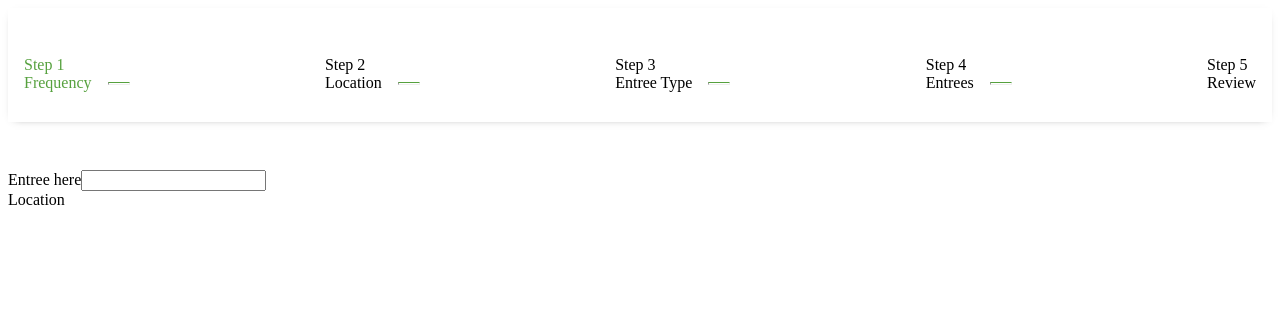
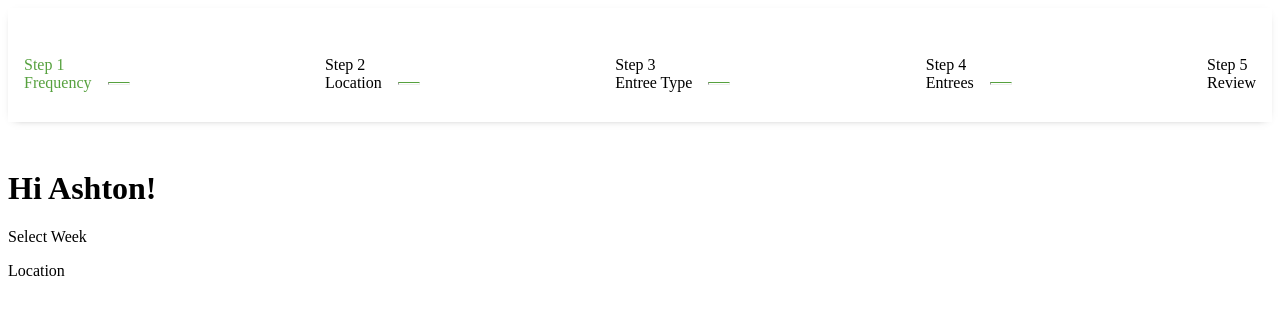
Before and after one commit to beachstrider/fb-bundle-builder-shopify-app, a React app: page /account in a window 1280 px wide. Shown: the top 314 px of the page. Built offline with nearby package versions, Linux system fonts and the light colour scheme.

Commit message:
create layout

```diff
--- a/src/App.js
+++ b/src/App.js
@@ -11,13 +11,24 @@ import {
   Review
 } from './components/Steps'
 
+import {
+  Dashboard
+} from './components/Account'
+
+const basename =
+  process.env.NODE_ENV !== 'development'
+    ? process.env.SHOPIFY_PROXY_APP_BASENAME
+    : ''
+
 function App() {
   return (
-    <Router basename="/a/proxy">
+    <Router basename={basename}>
       <div className="defaultWrapper flexColumnDirection">
         <Header />
         <div className="content">
           <Switch>
+            <Route exact path="/account" component={Dashboard} />
+
             <Route exact path="/step-2" component={Location} />
             <Route exact path="/step-3" component={EntreeType} />
             <Route exact path="/step-4" component={Entrees} />
--- /dev/null
+++ b/src/components/Account/Dashboard/Dashboard.js
@@ -0,0 +1,28 @@
+import React from 'react'
+import { useSelector } from 'react-redux'
+import { Link } from 'react-router-dom'
+import styles from './Dashboard.module.scss'
+
+const Dashboard = () => {
+  const state = useSelector((state) => state)
+
+  return (
+    <div className="defaultWrapper">
+      <div className={styles.header}>
+        <div className={styles.nameHeader}>
+            <h1 className={styles.userName}>
+                Hi Ashton!
+            </h1>
+        </div>
+        <div className={styles.weekMenu}>
+            <p className={styles.weekMenuLabel}>Select Week</p>
+            <div className={styles.weekMenuItems}>
+
+            </div>
+        </div>
+      </div>
+    </div>
+  )
+}
+
+export default Dashboard
--- /dev/null
+++ b/src/components/Account/Dashboard/index.js
@@ -0,0 +1,2 @@
+import Dashboard from './Dashboard'
+export { Dashboard }
--- /dev/null
+++ b/src/components/Account/index.js
@@ -0,0 +1,3 @@
+import { Dashboard } from './Dashboard'
+
+export { Dashboard }
```
Also changed, not shown: src/components/Account/Dashboard/Dashboard.module.scss (added).
